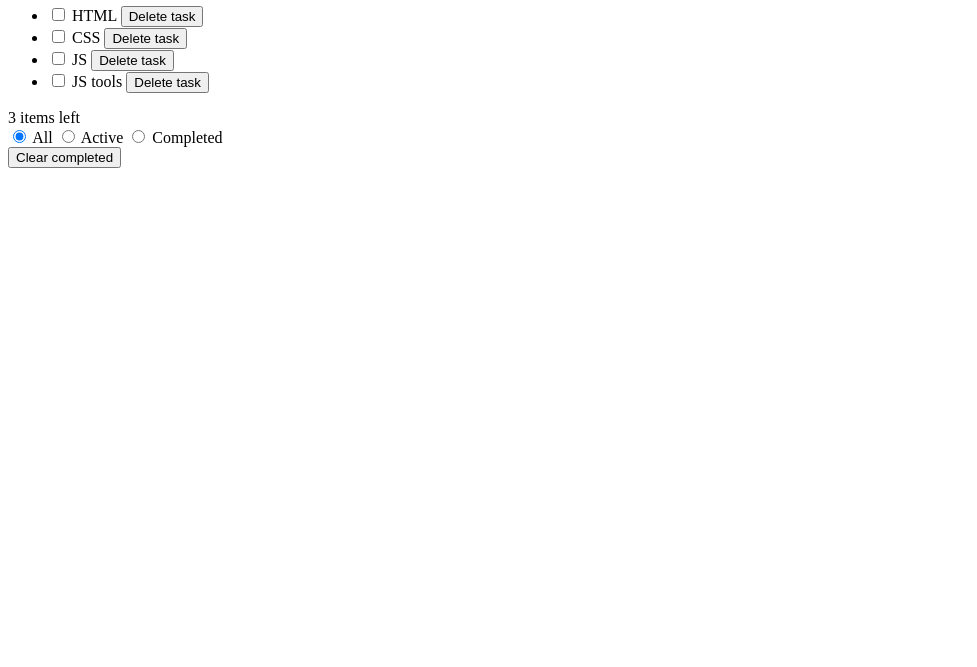
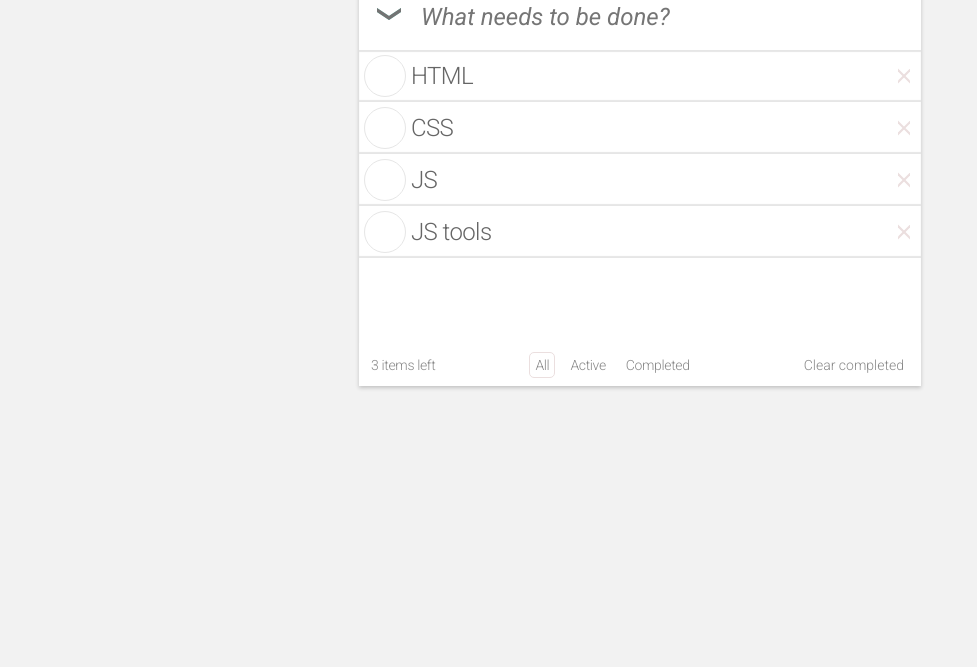
Before and after one commit to ok-technopolis-autumn-2019/Badma_Bardaev, a plain HTML site: page index.html in a window 1280 px wide. Shown: the part 133-800 px from the top of the page, without its empty margins (0-977 px from the left). Drawn offline with Linux system fonts and the light colour scheme.

Commit message:
added style css

```diff
--- /dev/null
+++ b/css/footer.css
@@ -0,0 +1,55 @@
+.task-counter {
+    display: flex;
+    margin-left: 12px;
+    font-family: Roboto;
+    font-style: normal;
+    font-weight: 300;
+    font-size: 14px;
+    letter-spacing: -0.35px;
+    color: #888888;
+}
+
+.task-filter {
+    display: flex;
+    flex-direction: row;
+    flex-wrap: nowrap;
+
+}
+
+.task-filter__item {
+    display: flex;
+    padding: 0 10px 0px 0px;
+    font-family: Roboto;
+    font-style: normal;
+    font-weight: 300;
+    font-size: 14px;
+    align-items: center;
+    letter-spacing: -0.35px;
+    color: #888888;
+}
+
+.task-filter__input {
+    position: absolute;
+    left: -999999px;
+}
+
+.task-filter__input + span {
+    padding: 5px;
+}
+
+.task-filter__input:checked + span {
+    border: 1px solid #ebdfdf;
+    border-radius: 5px;
+}
+
+.task-clear-completed {
+    padding: 5px;
+    background: #ffffff;
+    border: none;
+    font-family: Roboto, sans-serif;
+    font-style: normal;
+    font-weight: 300;
+    font-size: 14px;
+    color: #888888;
+    margin-right: 12px;
+}
--- /dev/null
+++ b/css/main.css
@@ -0,0 +1,35 @@
+.todo-app__frame {
+    display: flex;
+    width: 562px;
+    height: 402px;
+    flex-direction: column;
+    flex-wrap: wrap;
+    align-items: flex-start;
+    background: #FFFFFF;
+    box-shadow: 0px 2px 4px rgba(0, 0, 0, 0.2);
+}
+
+.todo-app__main-controls.main-controls {
+    display: flex;
+    flex-direction: row;
+    height: 66px;
+    width: 562px;
+
+}
+
+.todo-app__tasks {
+    display: flex;
+    width: 562px;
+    height: 293px;
+    box-shadow: inset 0px 2px 1px #E6E6E6;
+}
+
+.todo-app__actions-bar.actions-bar {
+    display: flex;
+    width: 562px;
+    height: 43px;
+    flex-direction: row;
+    flex-wrap: nowrap;
+    justify-content: space-between;
+    align-items: center;
+}
--- /dev/null
+++ b/css/main_control.css
@@ -0,0 +1,32 @@
+.main-controls__select-all {
+    display: flex;
+    flex-direction: row;
+}
+
+.main-controls__select-all-button {
+    height: 50px;
+    width: 50px;
+    background: url(svg/action.svg);
+    background-position: center;
+    background-repeat: no-repeat;
+    border: none;
+    margin: 5px;
+    font-size: 0;
+}
+
+.main-controls__create-new {
+    display: flex;
+    flex-grow: 1;
+
+}
+
+.main-controls__create-new-input {
+    flex-grow: 1;
+    border: none;
+    font-family: Roboto, sans-serif;
+    font-style: italic;
+    font-weight: 300;
+    font-size: 24px;
+    line-height: 30px;
+    color: #cccccc;
+}
--- /dev/null
+++ b/css/reset.css
@@ -0,0 +1,366 @@
+/* http://meyerweb.com/eric/tools/css/reset/
+   v2.0-modified | 20110126
+   License: none (public domain)
+*/
+
+html, body, div, span, applet, object, iframe,
+h1, h2, h3, h4, h5, h6, p, blockquote, pre,
+a, abbr, acronym, address, big, cite, code,
+del, dfn, em, img, ins, kbd, q, s, samp,
+small, strike, strong, sub, sup, tt, var,
+b, u, i, center,
+dl, dt, dd, ol, ul, li,
+fieldset, form, label, legend,
+table, caption, tbody, tfoot, thead, tr, th, td,
+article, aside, canvas, details, embed,
+figure, figcaption, footer, header, hgroup,
+menu, nav, output, ruby, section, summary,
+time, mark, audio, video {
+  margin: 0;
+	padding: 0;
+	border: 0;
+	font-size: 100%;
+	font: inherit;
+	vertical-align: baseline;
+}
+
+/* make sure to set some focus styles for accessibility */
+:focus {
+    outline: 0;
+}
+
+/* HTML5 display-role reset for older browsers */
+article, aside, details, figcaption, figure,
+footer, header, hgroup, menu, nav, section {
+	display: block;
+}
+
+body {
+	line-height: 1;
+}
+
+ol, ul {
+	list-style: none;
+}
+
+blockquote, q {
+	quotes: none;
+}
+
+blockquote:before, blockquote:after,
+q:before, q:after {
+	content: '';
+	content: none;
+}
+
+table {
+	border-collapse: collapse;
+	border-spacing: 0;
+}
+
+input[type=search]::-webkit-search-cancel-button,
+input[type=search]::-webkit-search-decoration,
+input[type=search]::-webkit-search-results-button,
+input[type=search]::-webkit-search-results-decoration {
+    -webkit-appearance: none;
+    -moz-appearance: none;
+}
+
+input[type=search] {
+    -webkit-appearance: none;
+    -moz-appearance: none;
+    -webkit-box-sizing: content-box;
+    -moz-box-sizing: content-box;
+    box-sizing: content-box;
+}
+
+textarea {
+    overflow: auto;
+    vertical-align: top;
+    resize: vertical;
+}
+
+/**
+ * Correct `inline-block` display not defined in IE 6/7/8/9 and Firefox 3.
+ */
+
+audio,
+canvas,
+video {
+    display: inline-block;
+    *display: inline;
+    *zoom: 1;
+    max-width: 100%;
+}
+
+/**
+ * Prevent modern browsers from displaying `audio` without controls.
+ * Remove excess height in iOS 5 devices.
+ */
+
+audio:not([controls]) {
+    display: none;
+    height: 0;
+}
+
+/**
+ * Address styling not present in IE 7/8/9, Firefox 3, and Safari 4.
+ * Known issue: no IE 6 support.
+ */
+
+[hidden] {
+    display: none;
+}
+
+/**
+ * 1. Correct text resizing oddly in IE 6/7 when body `font-size` is set using
+ *    `em` units.
+ * 2. Prevent iOS text size adjust after orientation change, without disabling
+ *    user zoom.
+ */
+
+html {
+    font-size: 100%; /* 1 */
+    -webkit-text-size-adjust: 100%; /* 2 */
+    -ms-text-size-adjust: 100%; /* 2 */
+}
+
+/**
+ * Address `outline` inconsistency between Chrome and other browsers.
+ */
+
+a:focus {
+    outline: thin dotted;
+}
+
+/**
+ * Improve readability when focused and also mouse hovered in all browsers.
+ */
+
+a:active,
+a:hover {
+    outline: 0;
+}
+
+/**
+ * 1. Remove border when inside `a` element in IE 6/7/8/9 and Firefox 3.
+ * 2. Improve image quality when scaled in IE 7.
+ */
+
+img {
+    border: 0; /* 1 */
+    -ms-interpolation-mode: bicubic; /* 2 */
+}
+
+/**
+ * Address margin not present in IE 6/7/8/9, Safari 5, and Opera 11.
+ */
+
+figure {
+    margin: 0;
+}
+
+/**
+ * Correct margin displayed oddly in IE 6/7.
+ */
+
+form {
+    margin: 0;
+}
+
+/**
+ * Define consistent border, margin, and padding.
+ */
+
+fieldset {
+    border: 1px solid #c0c0c0;
+    margin: 0 2px;
+    padding: 0.35em 0.625em 0.75em;
+}
+
+/**
+ * 1. Correct color not being inherited in IE 6/7/8/9.
+ * 2. Correct text not wrapping in Firefox 3.
+ * 3. Correct alignment displayed oddly in IE 6/7.
+ */
+
+legend {
+    border: 0; /* 1 */
+    padding: 0;
+    white-space: normal; /* 2 */
+    *margin-left: -7px; /* 3 */
+}
+
+/**
+ * 1. Correct font size not being inherited in all browsers.
+ * 2. Address margins set differently in IE 6/7, Firefox 3+, Safari 5,
+ *    and Chrome.
+ * 3. Improve appearance and consistency in all browsers.
+ */
+
+button,
+input,
+select,
+textarea {
+    font-size: 100%; /* 1 */
+    margin: 0; /* 2 */
+    vertical-align: baseline; /* 3 */
+    *vertical-align: middle; /* 3 */
+}
+
+/**
+ * Address Firefox 3+ setting `line-height` on `input` using `!important` in
+ * the UA stylesheet.
+ */
+
+button,
+input {
+    line-height: normal;
+}
+
+/**
+ * Address inconsistent `text-transform` inheritance for `button` and `select`.
+ * All other form control elements do not inherit `text-transform` values.
+ * Correct `button` style inheritance in Chrome, Safari 5+, and IE 6+.
+ * Correct `select` style inheritance in Firefox 4+ and Opera.
+ */
+
+button,
+select {
+    text-transform: none;
+}
+
+/**
+ * 1. Avoid the WebKit bug in Android 4.0.* where (2) destroys native `audio`
+ *    and `video` controls.
+ * 2. Correct inability to style clickable `input` types in iOS.
+ * 3. Improve usability and consistency of cursor style between image-type
+ *    `input` and others.
+ * 4. Remove inner spacing in IE 7 without affecting normal text inputs.
+ *    Known issue: inner spacing remains in IE 6.
+ */
+
+button,
+html input[type="button"], /* 1 */
+input[type="reset"],
+input[type="submit"] {
+    -webkit-appearance: button; /* 2 */
+    cursor: pointer; /* 3 */
+    *overflow: visible;  /* 4 */
+}
+
+/**
+ * Re-set default cursor for disabled elements.
+ */
+
+button[disabled],
+html input[disabled] {
+    cursor: default;
+}
+
+/**
+ * 1. Address box sizing set to content-box in IE 8/9.
+ * 2. Remove excess padding in IE 8/9.
+ * 3. Remove excess padding in IE 7.
+ *    Known issue: excess padding remains in IE 6.
+ */
+
+input[type="checkbox"],
+input[type="radio"] {
+    box-sizing: border-box; /* 1 */
+    padding: 0; /* 2 */
+    *height: 13px; /* 3 */
+    *width: 13px; /* 3 */
+}
+
+/**
+ * 1. Address `appearance` set to `searchfield` in Safari 5 and Chrome.
+ * 2. Address `box-sizing` set to `border-box` in Safari 5 and Chrome
+ *    (include `-moz` to future-proof).
+ */
+
+input[type="search"] {
+    -webkit-appearance: textfield; /* 1 */
+    -moz-box-sizing: content-box;
+    -webkit-box-sizing: content-box; /* 2 */
+    box-sizing: content-box;
+}
+
+/**
+ * Remove inner padding and search cancel button in Safari 5 and Chrome
+ * on OS X.
+ */
+
+input[type="search"]::-webkit-search-cancel-button,
+input[type="search"]::-webkit-search-decoration {
+    -webkit-appearance: none;
+}
+
+/**
+ * Remove inner padding and border in Firefox 3+.
+ */
+
+button::-moz-focus-inner,
+input::-moz-focus-inner {
+    border: 0;
+    padding: 0;
+}
+
+/**
+ * 1. Remove default vertical scrollbar in IE 6/7/8/9.
+ * 2. Improve readability and alignment in all browsers.
+ */
+
+textarea {
+    overflow: auto; /* 1 */
+    vertical-align: top; /* 2 */
+}
+
+/**
+ * Remove most spacing between table cells.
+ */
+
+table {
+    border-collapse: collapse;
+    border-spacing: 0;
+}
+
+html,
+button,
+input,
+select,
+textarea {
+    color: #222;
+}
+
+
+::-moz-selection {
+    background: #b3d4fc;
+    text-shadow: none;
+}
+
+::selection {
+    background: #b3d4fc;
+    text-shadow: none;
+}
+
+img {
+    vertical-align: middle;
+}
+
+fieldset {
+    border: 0;
+    margin: 0;
+    padding: 0;
+}
+
+textarea {
+    resize: vertical;
+}
+
+.chromeframe {
+    margin: 0.2em 0;
+    background: #ccc;
+    color: #000;
+    padding: 0.2em 0;
+}
--- /dev/null
+++ b/css/style.css
@@ -0,0 +1,17 @@
+@import "reset.css";
+@import "todos.css";
+@import "main.css";
+@import "main_control.css";
+@import "tasks.css";
+@import "footer.css";
+
+html {
+    background: rgba(0, 0, 0, 0.05);
+}
+
+.todo-app {
+    display: flex;
+    flex-direction: column;
+    flex-wrap: nowrap;
+    align-items: center;
+}
--- /dev/null
+++ b/css/tasks.css
@@ -0,0 +1,71 @@
+.todo-app__task-list.tasks {
+    display: flex;
+    flex-direction: row;
+    flex-wrap: wrap;
+    align-content: flex-start;
+}
+
+.todo-app__task-item.task-item {
+    display: flex;
+    flex-direction: row;
+    flex-wrap: nowrap;
+    width: 562px;
+    box-shadow: inset 0px -2px 1px #E6E6E6;
+}
+
+.task-item__view {
+    display: flex;
+    flex-grow: 1;
+}
+
+.task-item__status {
+    position: absolute;
+    left: -999999px;
+
+}
+
+.task-item__checkbox__view {
+    display: flex;
+    width: 40px;
+    height: 40px;
+    background: #ffffff;
+    border-radius: 30px;
+    border: 1px solid #e6e6e6;
+    margin: 5px;
+    align-items: center;
+}
+
+.task-item__status:checked
+  + .task-item__checkbox
+  .task-item__checkbox__view {
+    background-image: url(svg/checkbox.svg);
+    background-position: center;
+    background-repeat: no-repeat;
+    border: 1px solid #5dc2af;
+}
+
+.task-item__status:checked ~ .task-item__text {
+    text-decoration: line-through;
+    color: #cccccc;
+}
+
+.task-item__text {
+    display: flex;
+    flex-grow: 1;
+    font-family: Roboto;
+    font-style: normal;
+    font-weight: 300;
+    font-size: 24px;
+    align-items: center;
+    letter-spacing: -0.6px;
+    color: #666666;
+}
+
+.task-item__delete {
+    background: url(svg/delete.svg);
+    background-position: center;
+    background-repeat: no-repeat;
+    border: none;
+    margin-right: 11px;
+    font-size: 0;
+}
--- /dev/null
+++ b/css/todos.css
@@ -0,0 +1,14 @@
+.todo-app__header {
+    display: flex;
+}
+
+.todo-app__header h1 {
+    display: flex;
+    font-family: Roboto, sans-serif;
+    font-style: normal;
+    font-weight: 200;
+    font-size: 100px;
+    line-height: normal;
+    letter-spacing: -2.5px;
+    color: #CCCCCC;
+}
--- a/index.html
+++ b/index.html
@@ -2,6 +2,11 @@
 <html lang="en">
   <head>
     <meta charset="UTF-8"/>
+      <link rel="stylesheet" type="text/css" href="css/style.css" />
+      <link
+      href="https://fonts.googleapis.com/css?family=Roboto:100,300,400,400i&display=swap&subset=cyrillic"
+      rel="stylesheet"
+    />
   </head>
   <body>
     <div class="todo-app">
@@ -21,7 +26,13 @@
           <ul class="todo-app__task-list tasks">
             <li class="todo-app__task-item task-item">
               <div class="task-item__view">
-                <input type="checkbox" class="task-item__status" aria-label="Completed task: HTML"/>
+                <input type="checkbox" class="task-item__status" aria-label="Completed task: HTML" id="task_1"/>
+                <label for="task_1" class="task-item__checkbox">
+                  <span
+                    class="task-item__checkbox__view"
+                    aria-label="Complete task: Task 1">
+                  </span>
+                </label>
                 <span class="task-item__text">HTML</span>
                 <button class="task-item__delete">Delete task</button>
               </div>
@@ -31,7 +42,13 @@
             </li>
             <li class="todo-app__task-item task-item">
               <div class="task-item__view">
-                <input type="checkbox" class="task-item__status" aria-label="Completed task: CSS"/>
+                <input type="checkbox" class="task-item__status" aria-label="Completed task: CSS" id="task_2"/>
+                <label for="task_2" class="task-item__checkbox">
+                  <span
+                    class="task-item__checkbox__view"
+                    aria-label="Complete task: Task 2">
+                  </span>
+                </label>
                 <span class="task-item__text">CSS</span>
                 <button class="task-item__delete">Delete task</button>
               </div>
@@ -41,7 +58,13 @@
             </li>
             <li class="todo-app__task-item task-item">
               <div class="task-item__view">
-                <input type="checkbox" class="task-item__status" aria-label="Completed task: JS"/>
+                <input type="checkbox" class="task-item__status" aria-label="Completed task: JS" id="task_3"/>
+                <label for="task_3" class="task-item__checkbox">
+                  <span
+                    class="task-item__checkbox__view"
+                    aria-label="Complete task: Task 3">
+                  </span>
+                </label>
                 <span class="task-item__text">JS</span>
                 <button class="task-item__delete">Delete task</button>
               </div>
@@ -51,7 +74,13 @@
             </li>
             <li class="todo-app__task-item task-item">
               <div class="task-item__view">
-                <input type="checkbox" class="task-item__status" aria-label="Completed task: JS tools"/>
+                <input type="checkbox" class="task-item__status" aria-label="Completed task: JS tools" id="task_4"/>
+                <label for="task_4" class="task-item__checkbox">
+                  <span
+                    class="task-item__checkbox__view"
+                    aria-label="Complete task: Task 4">
+                  </span>
+                </label>
                 <span class="task-item__text">JS tools</span>
                 <button class="task-item__delete">Delete task</button>
               </div>
```
Also changed, not shown: css/svg/action.svg (added), css/svg/checkbox.svg (added), css/svg/delete.svg (added).
